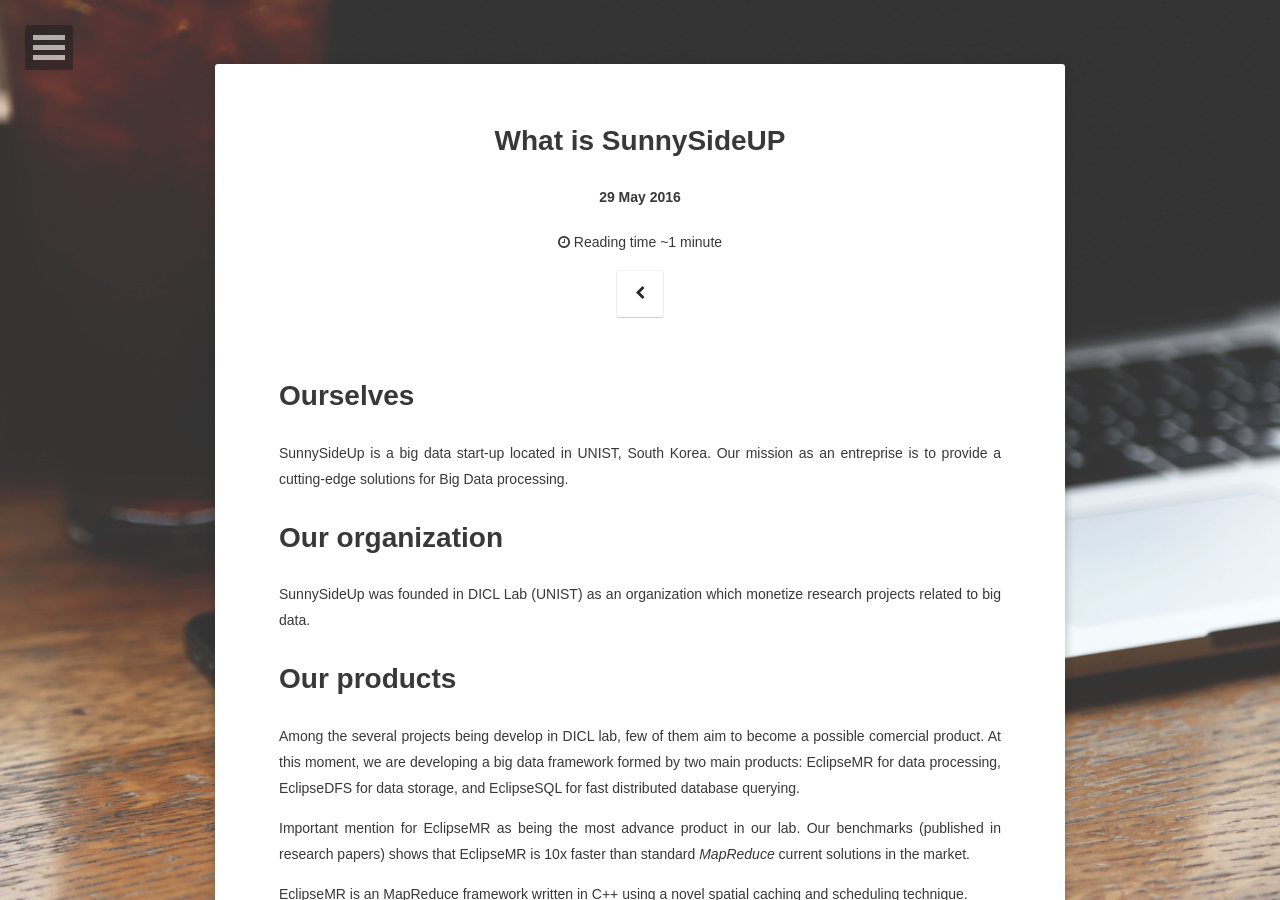
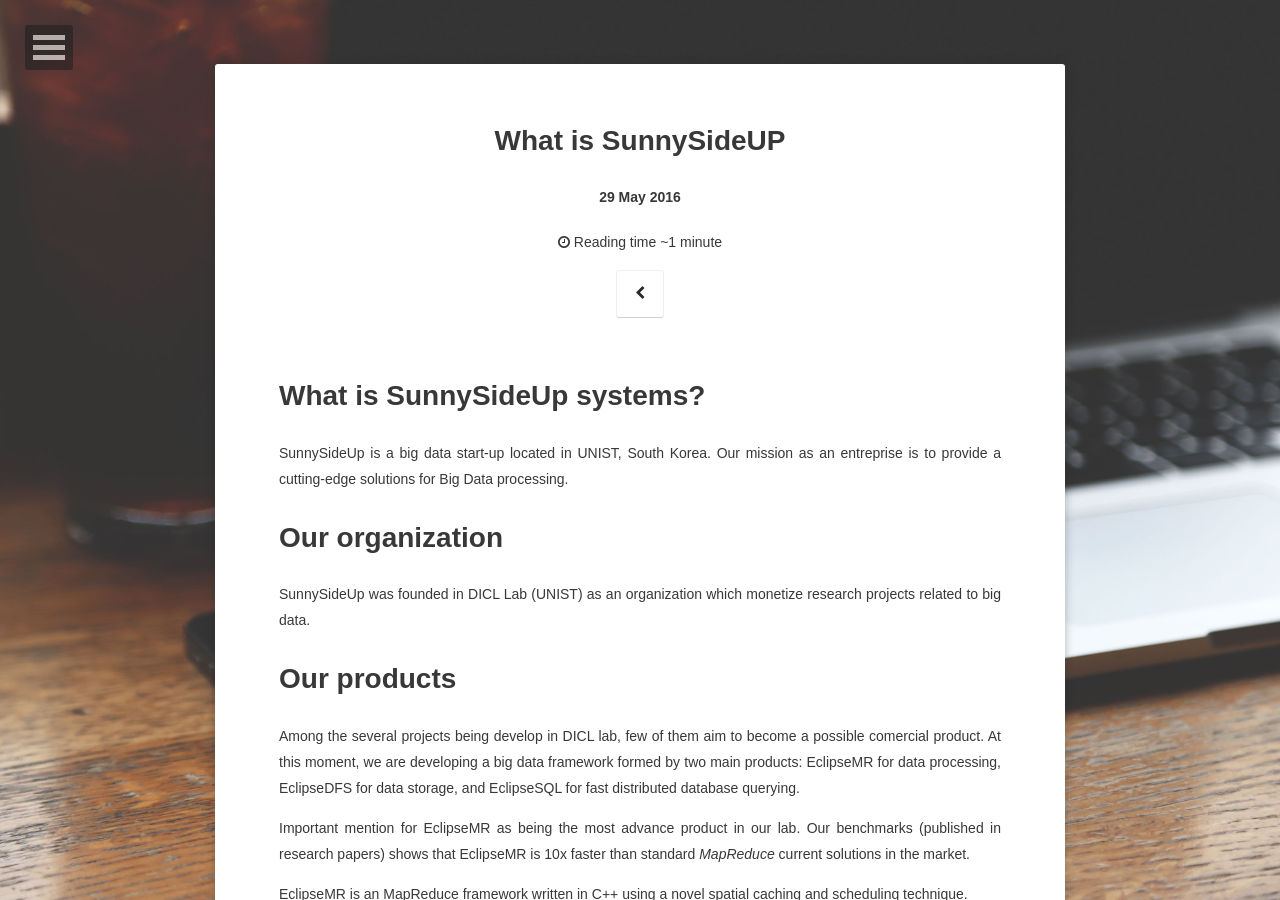
Before and after one commit to DICL/sunnysideupIO, a Jekyll site: the page built from _posts/2016-05-29-what-is-sunnysideup.markdown, in a window 1280 px wide and 900 px high. Built offline with Jekyll 4.4.1, drawn with Linux system fonts in a browser that asks for light colours; some web fonts are replaced; comment, search, counter and statistics services are not loaded.

Commit message:
Update 2016-05-29-what-is-sunnysideup.markdown

```diff
--- a/_posts/2016-05-29-what-is-sunnysideup.markdown
+++ b/_posts/2016-05-29-what-is-sunnysideup.markdown
@@ -5,7 +5,7 @@
 categories: jekyll update
 ---
 
-# Ourselves
+# What is SunnySideUp systems?
 SunnySideUp is a big data start-up located in UNIST, South Korea.
 Our mission as an entreprise is to provide a cutting-edge solutions for Big Data processing.
 
```
